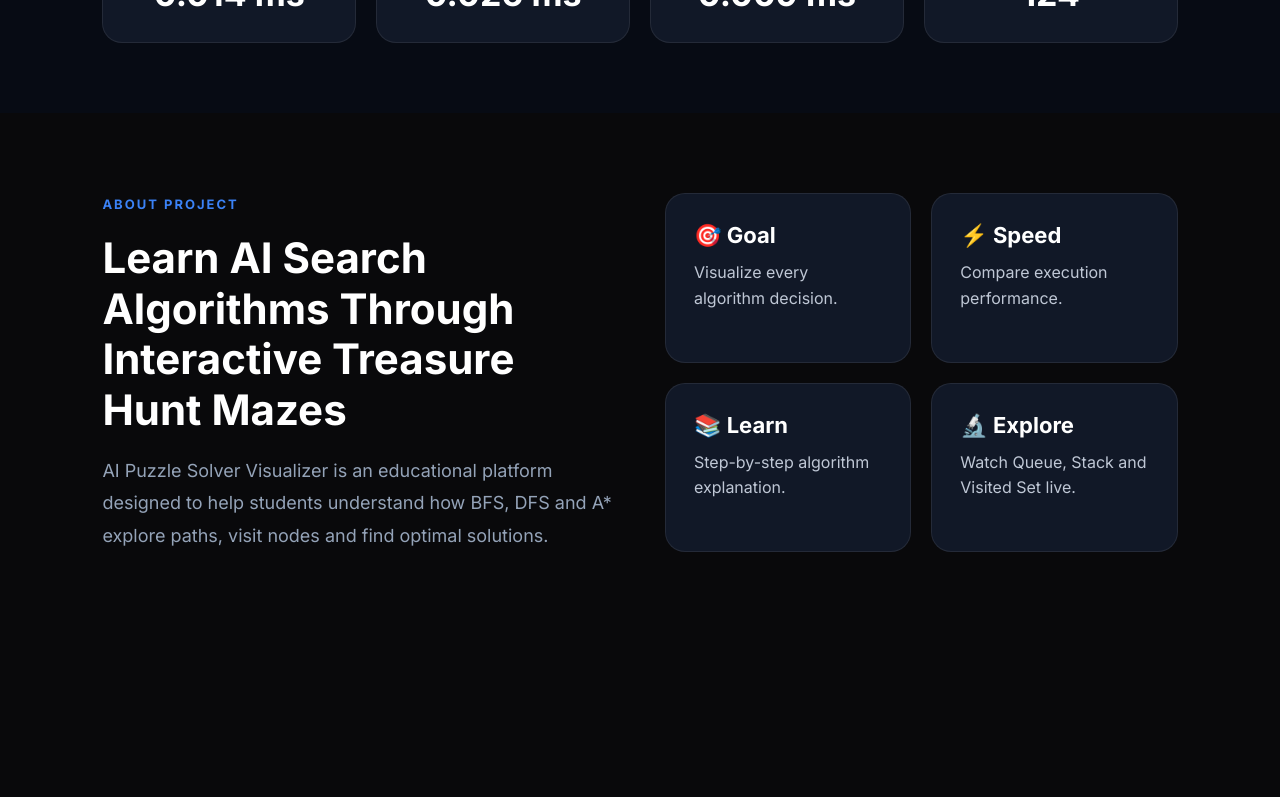
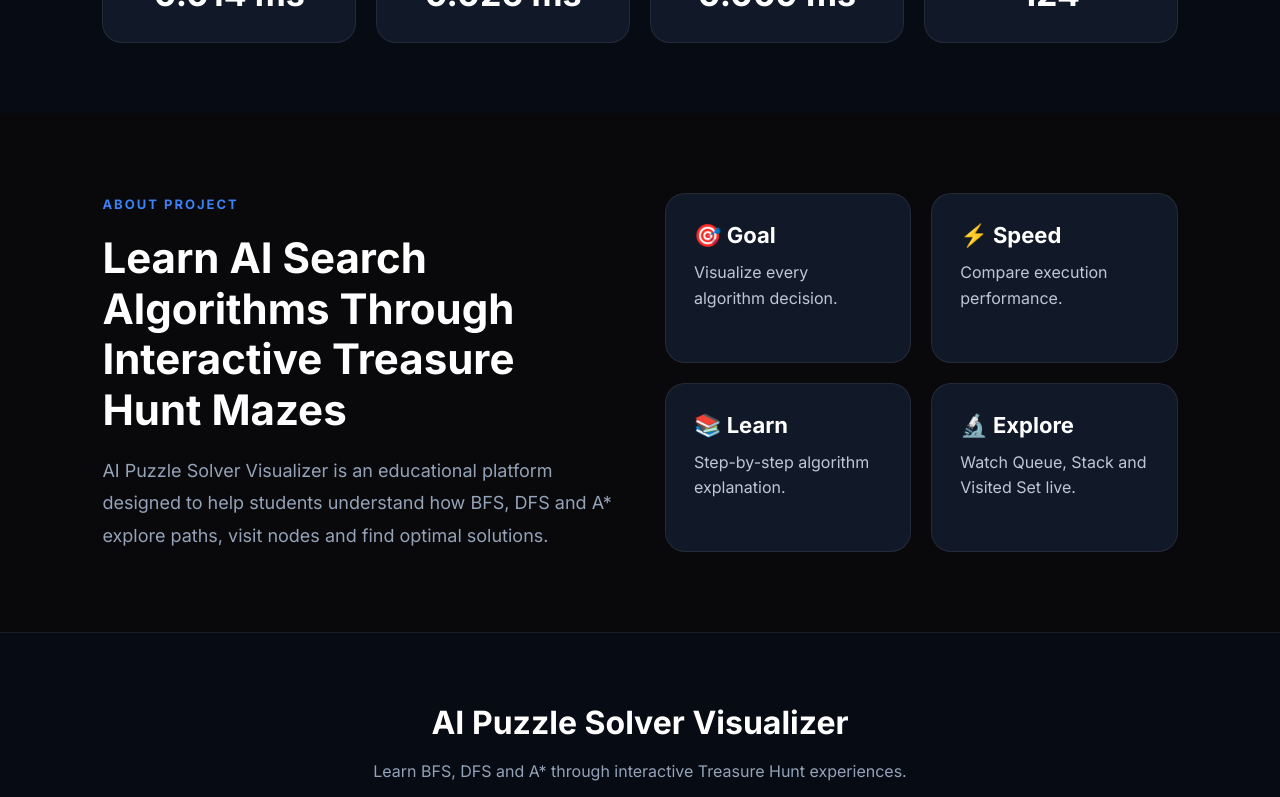
Before and after one commit to jasmithakuppala-hash/AI-Puzzle-Solver-Visualizer, a React (Vite) app: page / in a window 1280 px wide. Shown: the part 2000-2797 px from the top of the page. Before the commit the page ends 2632 px from the top, so only its background shows below. Built offline with nearby package versions, Linux system fonts and the light colour scheme.

Commit message:
feat: build modern footer

```diff
--- /dev/null
+++ b/src/components/Footer/Footer.css
@@ -0,0 +1,61 @@
+.footer{
+
+padding:70px 8%;
+
+background:#070B14;
+
+text-align:center;
+
+font-family:Inter,sans-serif;
+
+border-top:1px solid rgba(255,255,255,.08);
+
+}
+
+.footer h2{
+
+color:white;
+
+margin-bottom:15px;
+
+font-size:32px;
+
+}
+
+.footer p{
+
+color:#94A3B8;
+
+max-width:600px;
+
+margin:auto;
+
+line-height:1.8;
+
+}
+
+.footer-links{
+
+display:flex;
+
+justify-content:center;
+
+gap:25px;
+
+flex-wrap:wrap;
+
+margin:35px 0;
+
+color:#60A5FA;
+
+font-weight:600;
+
+}
+
+.copyright{
+
+font-size:14px;
+
+color:#64748B;
+
+}
--- /dev/null
+++ b/src/components/Footer/Footer.jsx
@@ -0,0 +1,34 @@
+import "./Footer.css";
+
+function Footer() {
+  return (
+    <footer className="footer">
+
+      <h2>AI Puzzle Solver Visualizer</h2>
+
+      <p>
+        Learn BFS, DFS and A* through interactive
+        Treasure Hunt experiences.
+      </p>
+
+      <div className="footer-links">
+
+        <span>Multi-Agent Race</span>
+
+        <span>Teacher Mode</span>
+
+        <span>Commentator Mode</span>
+
+        <span>Backend Explorer</span>
+
+      </div>
+
+      <p className="copyright">
+        © 2026 AI Puzzle Solver Visualizer
+      </p>
+
+    </footer>
+  );
+}
+
+export default Footer;
--- a/src/pages/Home.jsx
+++ b/src/pages/Home.jsx
@@ -2,7 +2,7 @@ import Hero from "../components/Hero/Hero";
 import FeatureCards from "../components/FeatureCards/FeatureCards";
 import Statistics from "../components/Statistics/Statistics";
 import About from "../components/About/About";
-
+import Footer from "../components/Footer/Footer";
 function Home() {
   return (
     <>
@@ -10,6 +10,7 @@ function Home() {
       <FeatureCards />
       <Statistics />
       <About />
+      <Footer />
     </>
   );
 }
```
